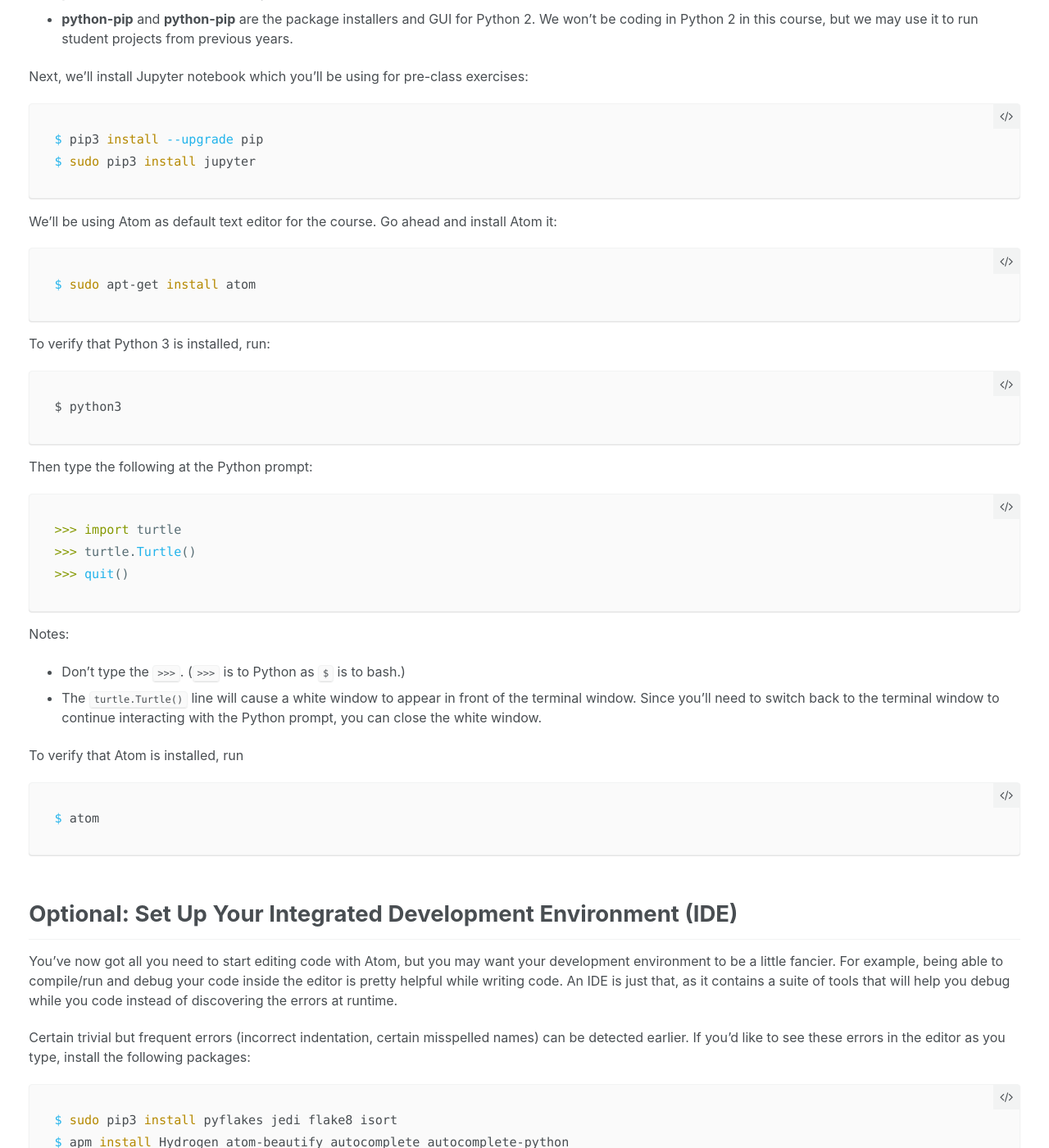
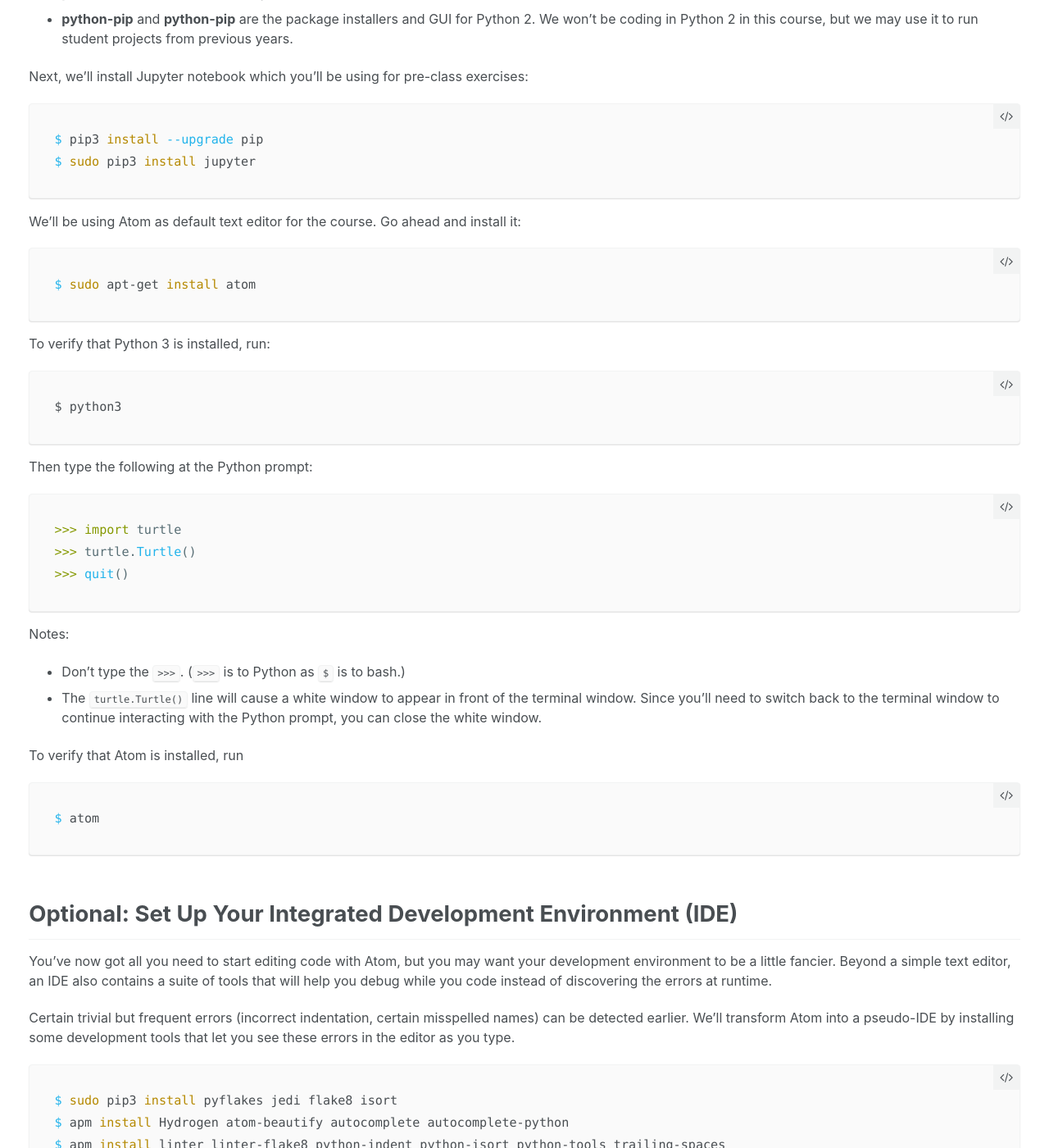
Before and after one commit to sd17spring/sd17spring.github.io, a Jekyll site: the page built from _assignments/setup-your-environment.md, in a window 1280 px wide and 1400 px high, scrolled down 2311 px. Shown: the whole window at 82% size. Built offline with Jekyll 4.4.1, drawn with Linux system fonts in a browser that asks for light colours.

Commit message:
grammar changes

````diff
--- a/_assignments/setup-your-environment.md
+++ b/_assignments/setup-your-environment.md
@@ -163,10 +163,9 @@
 
 ## Optional: Set Up Your Integrated Development Environment (IDE)
 
-You've now got all you need to start editing code with Atom, but you may want your development environment to be a little fancier. For example, being able to compile/run and debug your code inside the editor is pretty helpful while writing code. An IDE is just that, as it contains a suite of tools that will help you debug while you code instead of discovering the errors at runtime.
+You've now got all you need to start editing code with Atom, but you may want your development environment to be a little fancier. Beyond a simple text editor, an IDE also contains a suite of tools that will help you debug while you code instead of discovering the errors at runtime.
 
-Certain trivial but frequent errors (incorrect indentation, certain misspelled names) can be detected earlier.
-If you'd like to see these errors in the editor as you type, install the following packages:
+Certain trivial but frequent errors (incorrect indentation, certain misspelled names) can be detected earlier. We'll transform Atom into a pseudo-IDE by installing some development tools that let you see these errors in the editor as you type.
 
 ``` bash
 $ sudo pip3 install pyflakes jedi flake8 isort
````
Also changed, not shown: other parts of _assignments/setup-your-environment.md (+1 -1 lines).
